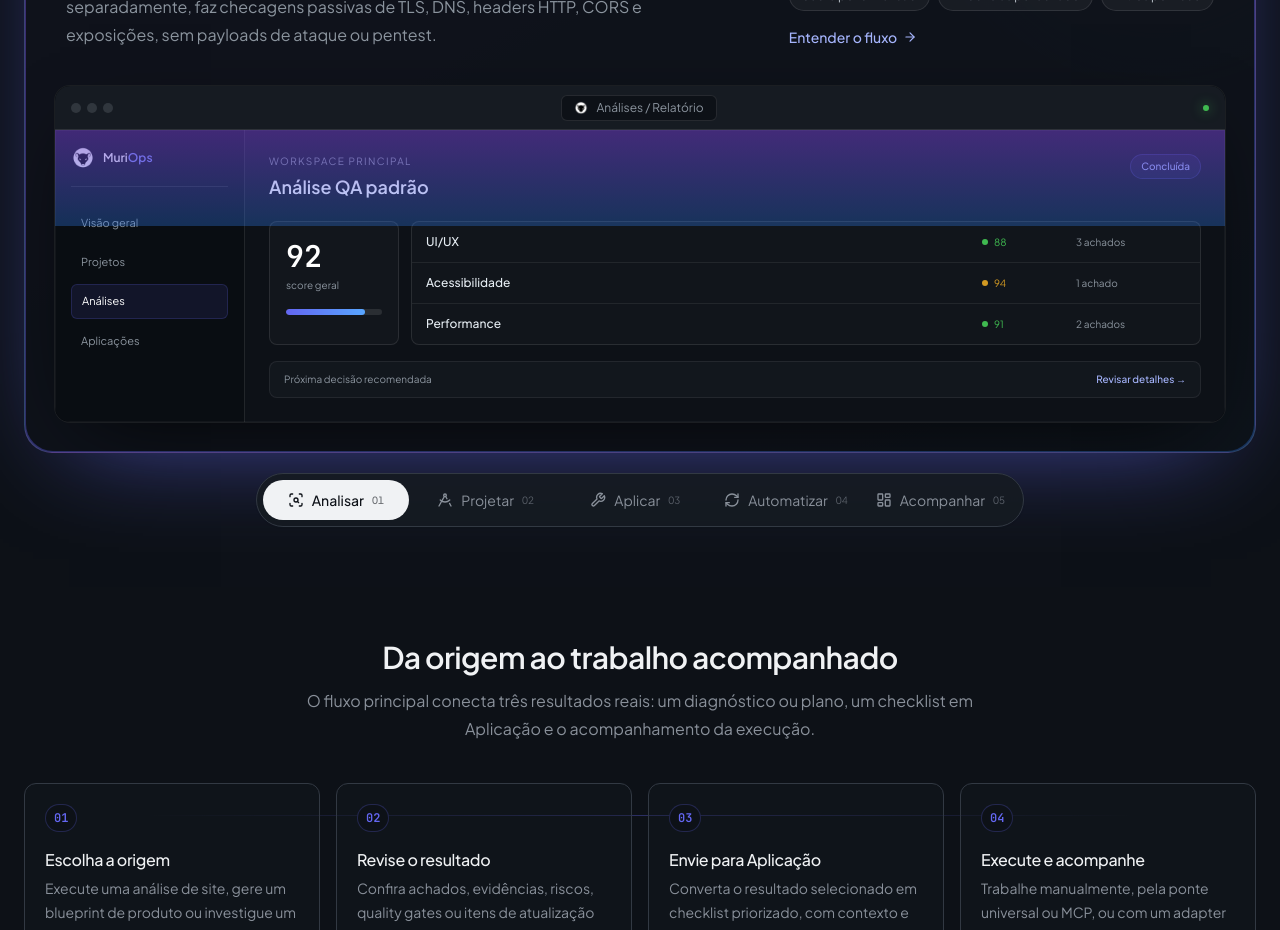
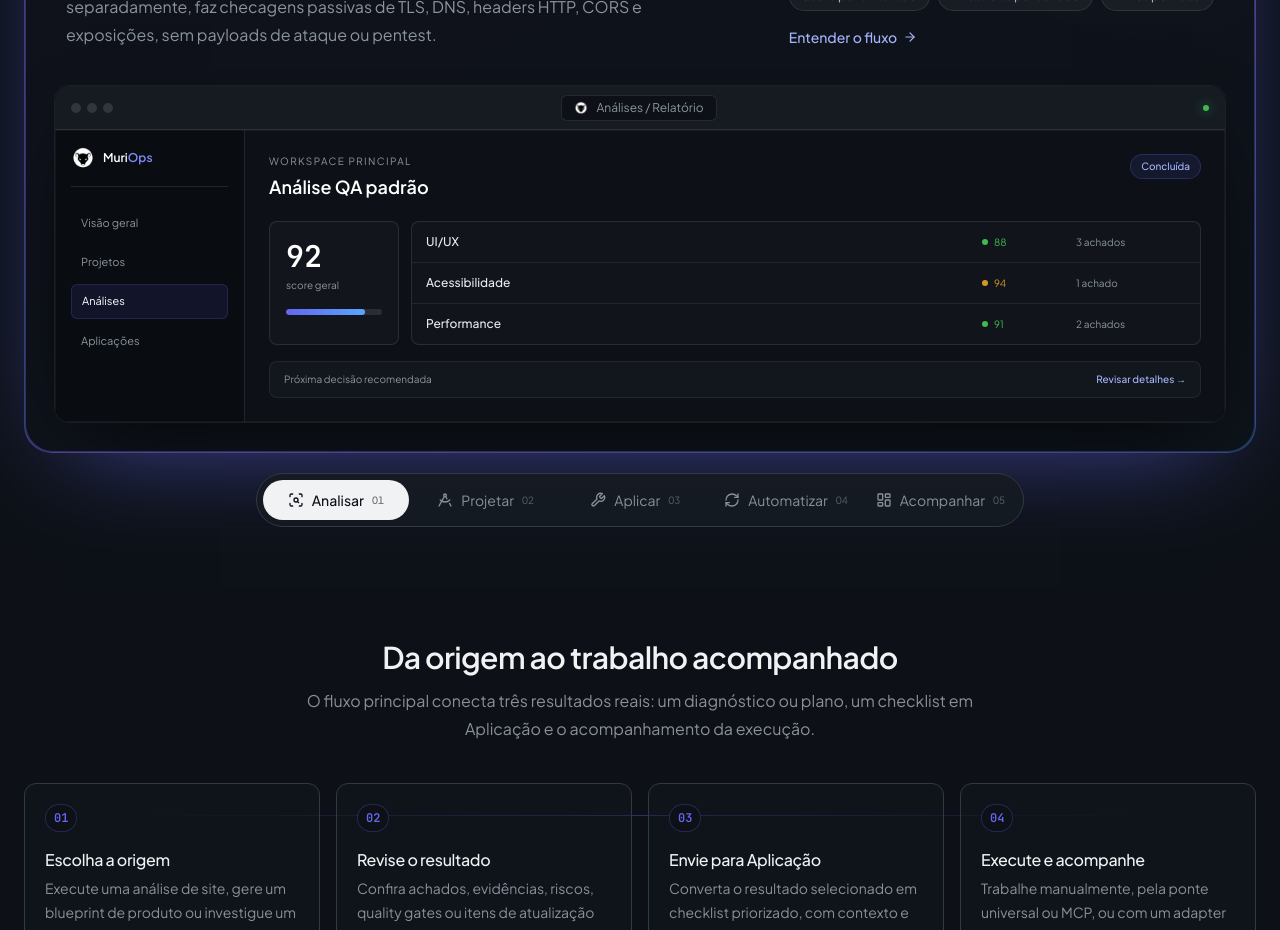
Before and after one commit to won3er/MuriOps, a Next.js app in the folder apps/web/: page / in a window 1280 px wide. Shown: the part 1120-2050 px from the top of the page. Built offline with nearby package versions, Linux system fonts and the light colour scheme; no server answers.

Commit message:
fix(web): remover faixa sobre previa do produto

```diff
--- a/apps/web/src/components/feature-showcase.tsx
+++ b/apps/web/src/components/feature-showcase.tsx
@@ -269,13 +269,6 @@ export function FeatureShowcase() {
                 key={`image-${current.key}`}
                 className="feature-stage-enter relative overflow-hidden bg-[#090d12]"
               >
-                <div
-                  className={cn(
-                    "pointer-events-none absolute inset-x-0 top-0 z-10 h-24 bg-gradient-to-b to-transparent",
-                    current.accent,
-                  )}
-                  aria-hidden="true"
-                />
                 <div className="relative z-0">
                   <ProductPreview feature={current.key} />
                 </div>
```
